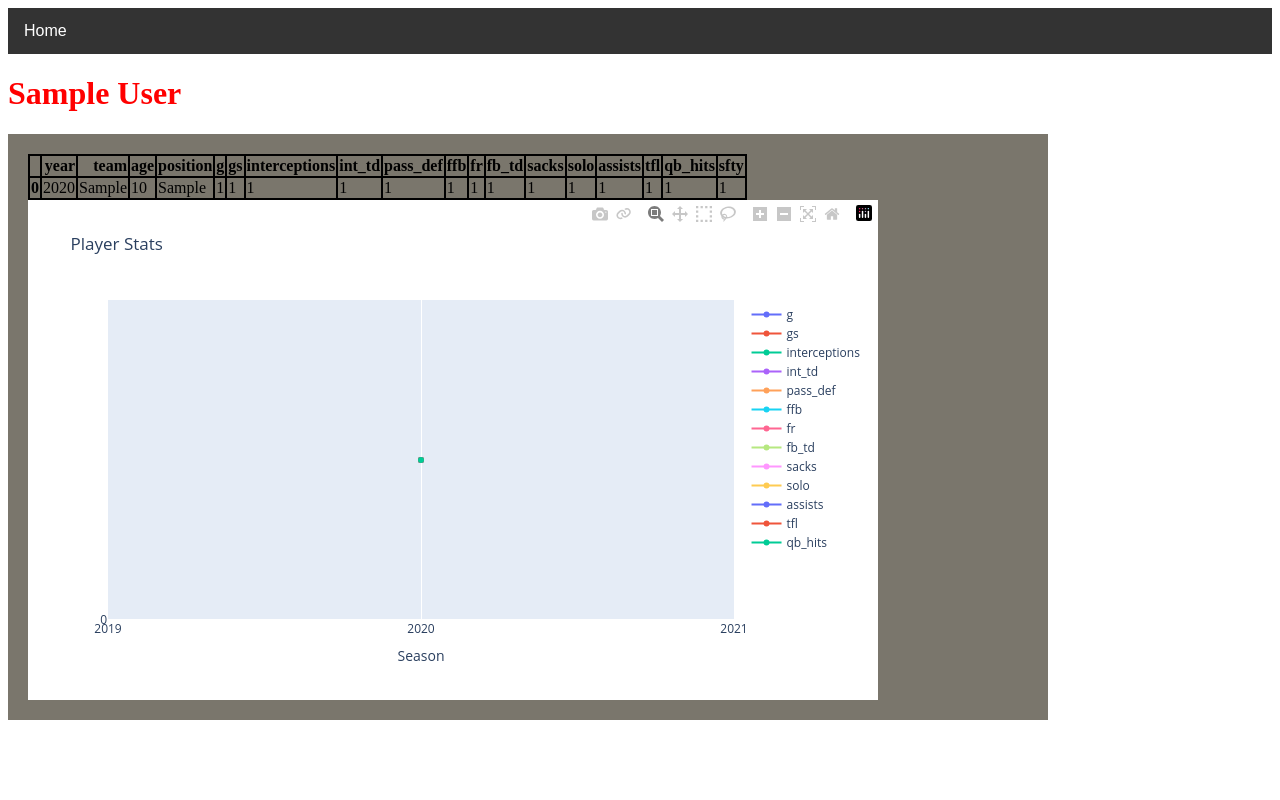
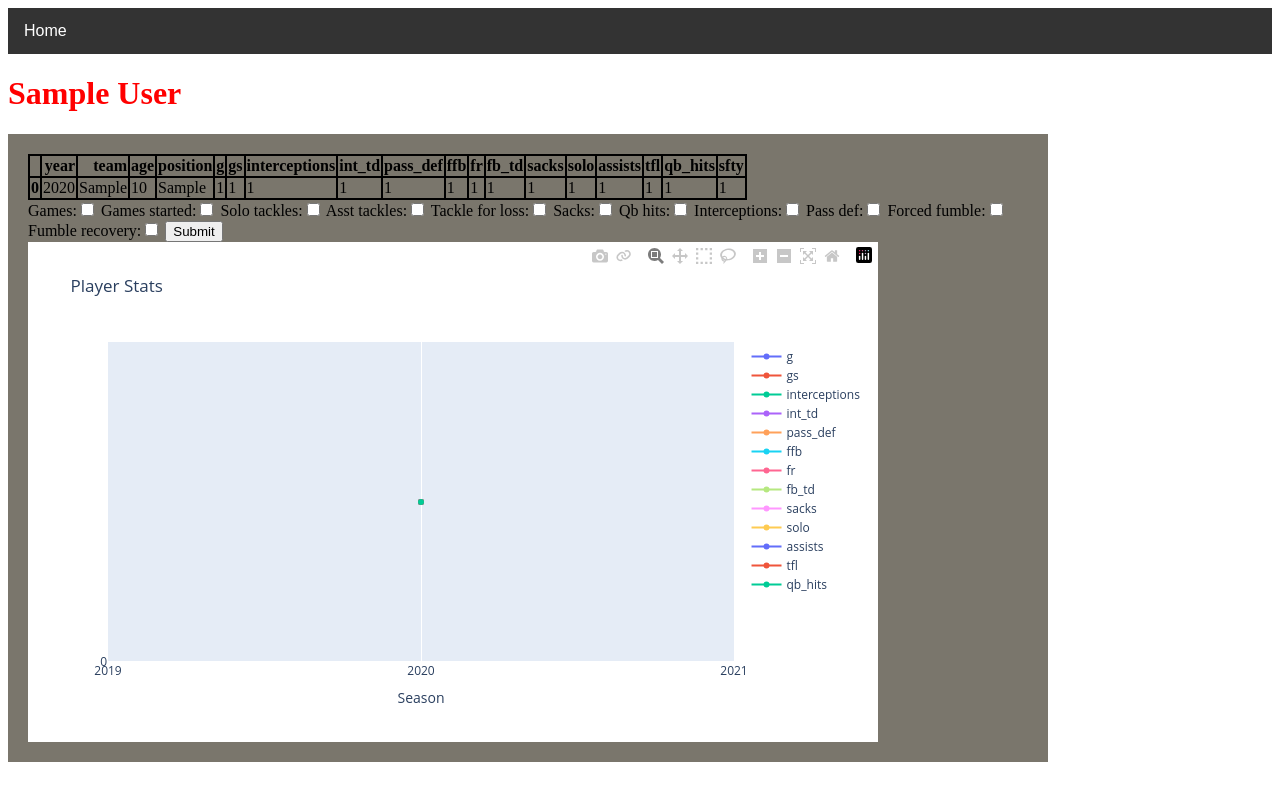
Before and after one commit to TylerRoh/IDP-Django, a Django app: page /defense/player/1/ in a window 1280 px wide. Run offline with Django 3.2, Linux system fonts and the light colour scheme; tables that the repository leaves empty hold one stand-in row (values such as "Sample post").

Commit message:
Added a toggle for stats that are applied to the graph in the player detail view, this also required adding a form

```diff
--- a/mysite/defense/forms.py
+++ b/mysite/defense/forms.py
@@ -9,15 +9,14 @@ class TestForm(forms.Form):
 
 
 class Customized_Tables(forms.Form):
-    games = forms.BooleanField()
-    games_started = forms.BooleanField()
-    solo_tackles = forms.BooleanField()
-    asst_tackles = forms.BooleanField()
-    tackle_for_loss = forms.BooleanField()
-    sacks = forms.BooleanField()
-    qb_hits = forms.BooleanField()
-    interceptions = forms.BooleanField()
-    pass_def = forms.BooleanField()
-    forced_fumble = forms.BooleanField()
-    fumble_recovery = forms.BooleanField()
-    td = forms.BooleanField()
+    games = forms.BooleanField(required=False)
+    games_started = forms.BooleanField(required=False)
+    solo_tackles = forms.BooleanField(required=False)
+    asst_tackles = forms.BooleanField(required=False)
+    tackle_for_loss = forms.BooleanField(required=False)
+    sacks = forms.BooleanField(required=False)
+    qb_hits = forms.BooleanField(required=False)
+    interceptions = forms.BooleanField(required=False)
+    pass_def = forms.BooleanField(required=False)
+    forced_fumble = forms.BooleanField(required=False)
+    fumble_recovery = forms.BooleanField(required=False)
--- a/mysite/defense/templates/defense/detail.html
+++ b/mysite/defense/templates/defense/detail.html
@@ -14,7 +14,13 @@
     <h1>{{ player_info }}</h1>
     <div class="table">
         {{ table|safe }}
-
+        <div>
+            <form action="" method="post">
+                {% csrf_token %}
+                {{ form }}
+                <input type="submit" value="Submit">
+            </form>
+        </div>
         {% autoescape off %}
                 {{ plot_div }}
         {% endautoescape %}
--- a/mysite/defense/views.py
+++ b/mysite/defense/views.py
@@ -69,22 +69,67 @@ def player_indv(request, player_id):
     df_table = df[['year','team','age','position','g','gs','interceptions','int_td','pass_def','ffb','fr','fb_td','sacks','solo','assists','tfl','qb_hits','sfty']]
     table = df_table.sort_values(['year'], ascending=[False]).to_html()
 
-    #this is the initial instance of our graph
     fig = go.Figure()
+    #if this is a post request the data must be processed
+    if request.method == 'POST':
+        form = Customized_Tables(request.POST)
 
-    #this passes in all of the stats from the pandas dataframe we want to graph, the for loop below traces them
-    stat_list = ['g','gs','interceptions','int_td','pass_def','ffb','fr','fb_td','sacks','solo','assists','tfl','qb_hits']
-    for i in stat_list:
-        fig.add_trace(go.Scatter(x=df['year'],y=df[i],name=i))
+        stat_list = []
+        if form.is_valid():
+            cd = form.cleaned_data
+            if cd.get('games'):
+                stat_list.append('g')
+            if cd.get('games_started'):
+                stat_list.append('gs')
+            if cd.get('solo_tackles'):
+                stat_list.append('solo')
+            if cd.get('asst_tackles'):
+                stat_list.append('assists')
+            if cd.get('tackle_for_loss'):
+                stat_list.append('tfl')
+            if cd.get('sacks'):
+                stat_list.append('sacks')
+            if cd.get('qb_hits'):
+                stat_list.append('qb_hits')
+            if cd.get('interceptions'):
+                stat_list.append('interceptions')
+            if cd.get('pass_def'):
+                stat_list.append('pass_def')
+            if cd.get('forced_fumble'):
+                stat_list.append('ffb')
+            if cd.get('fumble_recovery'):
+                stat_list.append('fr')
 
-        #this adds the axis settings we want
-    fig.update_layout(title="Player Stats", xaxis_title="Season", width=850, height=500,
-        xaxis = dict(tickmode = 'linear', dtick = 1), yaxis = dict(tickmode = 'linear', tick0 = 0, dtick = 10))
+        for i in stat_list:
+            fig.add_trace(go.Scatter(x=df['year'],y=df[i],name=i))
 
-    #this set the html, css, and javascript needed for our graph to the variable plot_div, this can be passed to the template
-    plot_div = plot(fig, output_type='div')
+            #this adds the axis settings we want
+        fig.update_layout(title="Player Stats", xaxis_title="Season", width=850, height=500,
+            xaxis = dict(tickmode = 'linear', dtick = 1), yaxis = dict(tickmode = 'linear', tick0 = 0, dtick = 10))
 
-    return render(request, 'defense/detail.html', {'player_info': player_info, 'team_info':team_info, 'table':table, 'plot_div': plot_div})
+        #this set the html, css, and javascript needed for our graph to the variable plot_div, this can be passed to the template
+        plot_div = plot(fig, output_type='div')
+
+    else:
+        form = Customized_Tables()
+        #this is the initial instance of our graph
+
+
+        #this passes in all of the stats from the pandas dataframe we want to graph, the for loop below traces them
+        stat_list = ['g','gs','interceptions','int_td','pass_def','ffb','fr','fb_td','sacks','solo','assists','tfl','qb_hits']
+        for i in stat_list:
+            fig.add_trace(go.Scatter(x=df['year'],y=df[i],name=i))
+
+            #this adds the axis settings we want
+        fig.update_layout(title="Player Stats", xaxis_title="Season", width=850, height=500,
+            xaxis = dict(tickmode = 'linear', dtick = 1), yaxis = dict(tickmode = 'linear', tick0 = 0, dtick = 10))
+
+        #this set the html, css, and javascript needed for our graph to the variable plot_div, this can be passed to the template
+        plot_div = plot(fig, output_type='div')
+
+    context = {'player_info': player_info, 'team_info':team_info, 'table':table, 'plot_div': plot_div, 'form':form}
+
+    return render(request, 'defense/detail.html', context)
     #this is returning the players name and stats by year if you follow the url defense/player's_id
     #it is essentially an info page for the player
 
```
